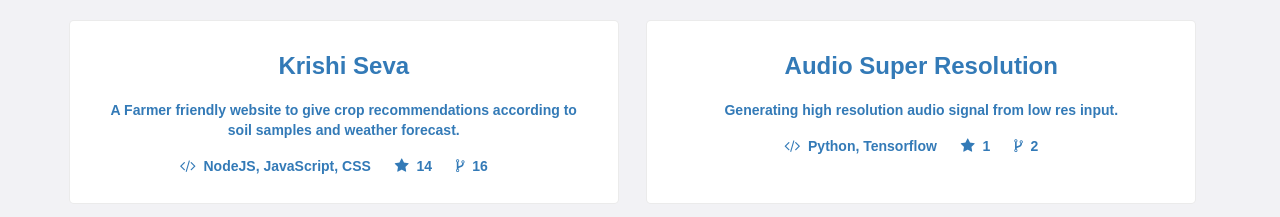
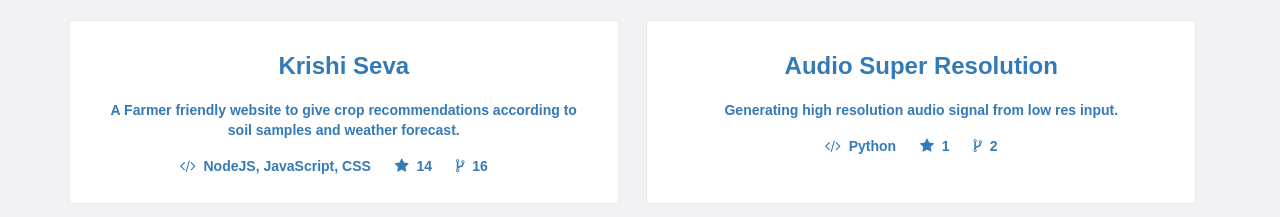
Before and after one commit to akshseh/akshseh.github.io, a website: page index.html in a window 1280 px wide. Shown: the part 3940-4157 px from the top of the page. Drawn offline with nearby package versions, Linux system fonts and the light colour scheme.

Commit message:
Update index.html

```diff
--- a/index.html
+++ b/index.html
@@ -318,7 +318,7 @@
                             <span style="display:inline-block;"> Generating high resolution audio signal from low res input.</span>
                             </div>
                             <div class="bottom_section">
-                                <span style="display:inline-block;"><i class="fa fa-code"></i>&nbsp; Python, Tensorflow</span>
+                                <span style="display:inline-block;"><i class="fa fa-code"></i>&nbsp; Python</span>
                                 <span><i class="fa fa-star"></i>&nbsp; 1</span>
                                 <span><i class="fa fa-code-branch"></i>&nbsp; 2</span>
                             </div>
```
